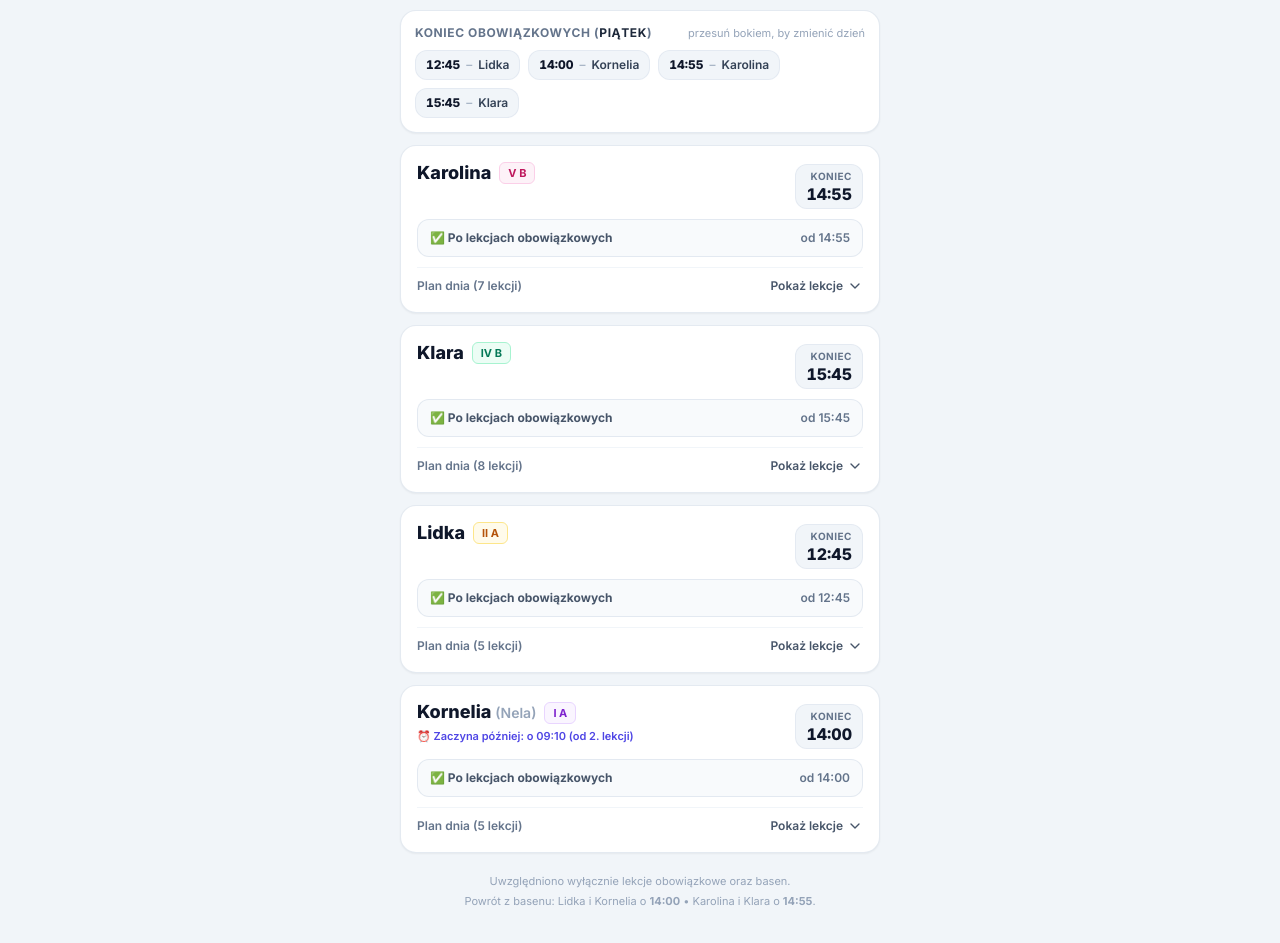
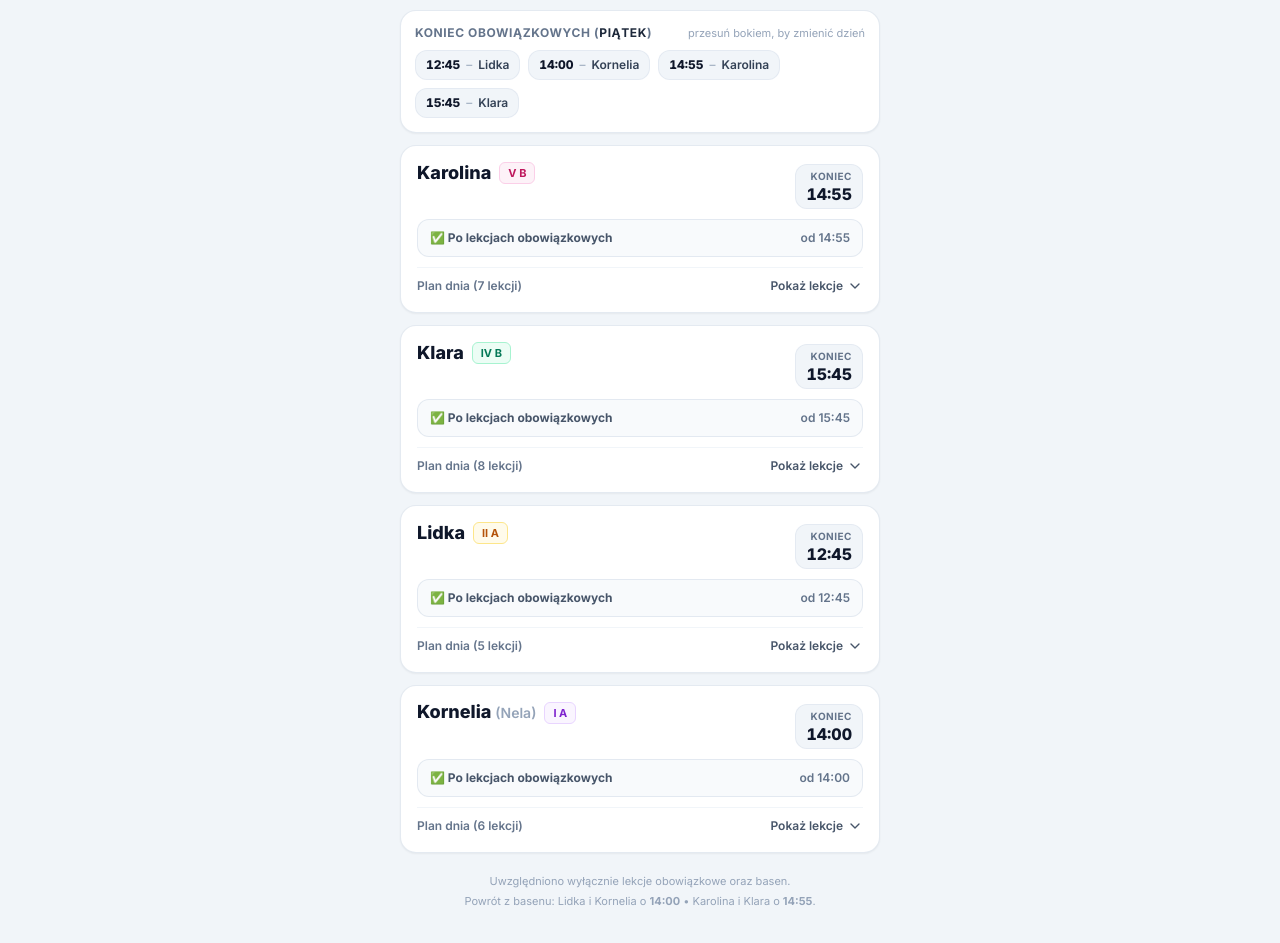
Before and after one commit to naspam91-boop/Plan_lekcji_2026, a plain HTML site: page index.html in a window 1280 px wide. Shown: the part 127-1070 px from the top of the page. Drawn offline with nearby package versions, Linux system fonts and the light colour scheme.

Commit message:
poprawa godzin neli

```diff
--- a/index.html
+++ b/index.html
@@ -338,39 +338,42 @@
                 badgeBg: "bg-purple-600",
                 schedule: {
                     1: [ // Poniedziałek (start o 09:10)
+                        { slot: "1", start: "08:15", end: "09:00", code: "EW", name: "Edukacja wczesnoszkolna" },
+                        { slot: "2", start: "09:10", end: "09:55", code: "EW", name: "Edukacja wczesnoszkolna" },
+                        { slot: "3", start: "10:10", end: "10:55", code: "EW", name: "Edukacja wczesnoszkolna" },
+                        { slot: "4", start: "11:05", end: "11:50", code: "EW", name: "Edukacja wczesnoszkolna" },
+                        { slot: "5", start: "12:00", end: "12:45", code: "ja", name: "Język angielski" },
+                        { slot: "6", start: "13:15", end: "14:00", code: "ja", name: "Język angielski" },
+                    ],
+                    2: [ // Wtorek (start o 09:10)
+                        { slot: "1", start: "08:15", end: "09:00", code: "EW", name: "Edukacja wczesnoszkolna" },
                         { slot: "2", start: "09:10", end: "09:55", code: "EW", name: "Edukacja wczesnoszkolna" },
                         { slot: "3", start: "10:10", end: "10:55", code: "EW", name: "Edukacja wczesnoszkolna" },
                         { slot: "4", start: "11:05", end: "11:50", code: "EW", name: "Edukacja wczesnoszkolna" },
                         { slot: "5", start: "12:00", end: "12:45", code: "EW", name: "Edukacja wczesnoszkolna" },
                         { slot: "6", start: "13:15", end: "14:00", code: "ja", name: "Język angielski" },
-                        { slot: "7", start: "14:10", end: "14:55", code: "ja", name: "Język angielski" }
                     ],
-                    2: [ // Wtorek (start o 09:10)
+                    3: [ // Środa (start o 09:10, Basen - powrót 14:00)
+                        { slot: "1", start: "08:15", end: "09:00", code: "EW", name: "Edukacja wczesnoszkolna" },
+                        { slot: "2", start: "09:10", end: "09:55", code: "rel", name: "Religia" },
+                        { slot: "3", start: "10:10", end: "10:55", code: "EW", name: "Edukacja wczesnoszkolna" },
+                        { slot: "4", start: "11:05", end: "11:50", code: "EW", name: "Edukacja wczesnoszkolna" },
+                        { slot: "5-6", start: "12:00", end: "14:00", code: "bas", name: "Basen (powrót 14:00)", isPool: true }
+                    ],
+                    4: [ // Czwartek (start o 09:10)
+                        { slot: "1", start: "08:15", end: "09:00", code: "EW", name: "Edukacja wczesnoszkolna" },
+                        { slot: "2", start: "09:10", end: "09:55", code: "EW", name: "Edukacja wczesnoszkolna" },
+                        { slot: "3", start: "10:10", end: "10:55", code: "EW", name: "Edukacja wczesnoszkolna" },
+                        { slot: "4", start: "11:05", end: "11:50", code: "rel", name: "Religia" },
+                        { slot: "5", start: "12:00", end: "12:45", code: "EW", name: "Edukacja wczesnoszkolna" },
+                    ],
+                    5: [ // Piątek (start o 09:10)
+                        { slot: "1", start: "08:15", end: "09:00", code: "EW", name: "Edukacja wczesnoszkolna" },
                         { slot: "2", start: "09:10", end: "09:55", code: "EW", name: "Edukacja wczesnoszkolna" },
                         { slot: "3", start: "10:10", end: "10:55", code: "EW", name: "Edukacja wczesnoszkolna" },
                         { slot: "4", start: "11:05", end: "11:50", code: "EW", name: "Edukacja wczesnoszkolna" },
-                        { slot: "5", start: "12:00", end: "12:45", code: "EW", name: "Edukacja wczesnoszkolna" },
-                        { slot: "6", start: "13:15", end: "14:00", code: "EW", name: "Edukacja wczesnoszkolna" }
-                    ],
-                    3: [ // Środa (start o 09:10, Basen - powrót 14:00)
-                        { slot: "2", start: "09:10", end: "09:55", code: "EW", name: "Edukacja wczesnoszkolna" },
-                        { slot: "3", start: "10:10", end: "10:55", code: "EW", name: "Edukacja wczesnoszkolna" },
-                        { slot: "4", start: "11:05", end: "11:50", code: "EW", name: "Edukacja wczesnoszkolna" },
-                        { slot: "5–6", start: "12:00", end: "14:00", code: "bas", name: "Basen (powrót 14:00)", isPool: true }
-                    ],
-                    4: [ // Czwartek (start o 09:10)
-                        { slot: "2", start: "09:10", end: "09:55", code: "EW", name: "Edukacja wczesnoszkolna" },
-                        { slot: "3", start: "10:10", end: "10:55", code: "EW", name: "Edukacja wczesnoszkolna" },
-                        { slot: "4", start: "11:05", end: "11:50", code: "EW", name: "Edukacja wczesnoszkolna" },
-                        { slot: "5", start: "12:00", end: "12:45", code: "rel", name: "Religia" },
-                        { slot: "6", start: "13:15", end: "14:00", code: "EW", name: "Edukacja wczesnoszkolna" }
-                    ],
-                    5: [ // Piątek (start o 09:10)
-                        { slot: "2", start: "09:10", end: "09:55", code: "EW", name: "Edukacja wczesnoszkolna" },
-                        { slot: "3", start: "10:10", end: "10:55", code: "EW", name: "Edukacja wczesnoszkolna" },
-                        { slot: "4", start: "11:05", end: "11:50", code: "EW", name: "Edukacja wczesnoszkolna" },
-                        { slot: "5", start: "12:00", end: "12:45", code: "rel", name: "Religia" },
-                        { slot: "6", start: "13:15", end: "14:00", code: "EW", name: "Edukacja wczesnoszkolna" }
+                        { slot: "5", start: "12:00", end: "12:45", code: "ja", name: "Język angielski" },
+                        { slot: "6", start: "13:15", end: "14:00", code: "ja", name: "Język angielski" },
                     ]
                 }
             }
```
